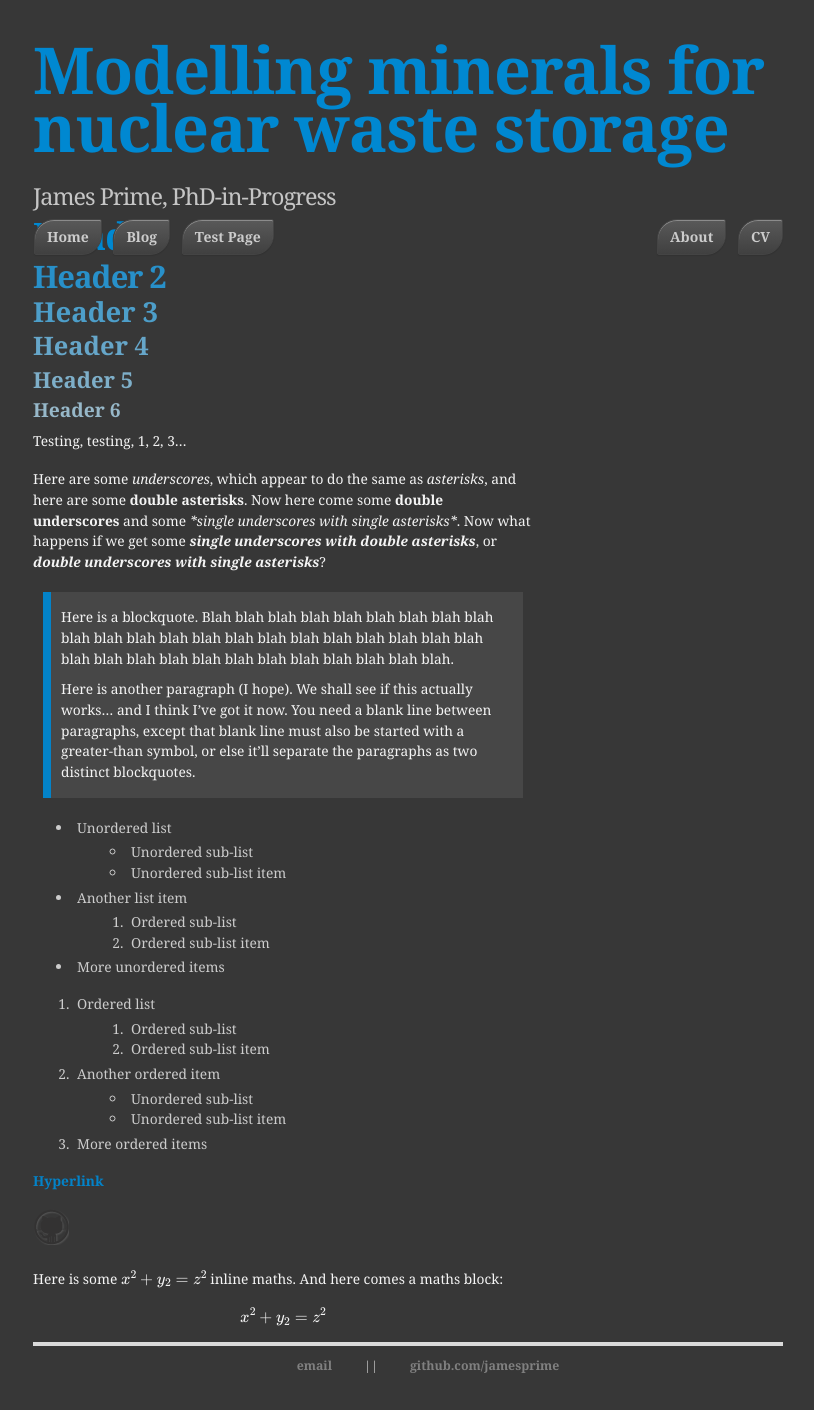
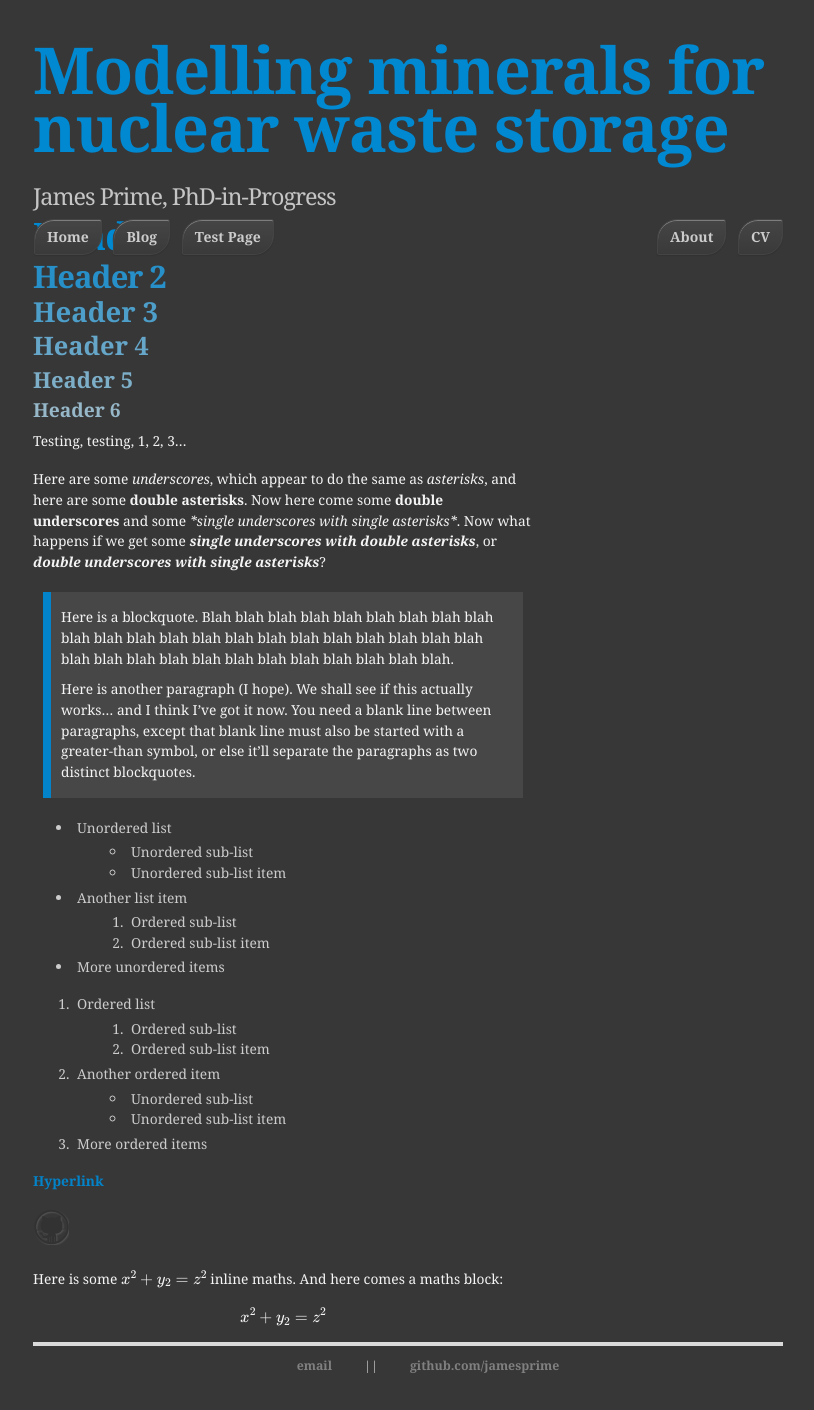
Before and after one commit to jamesprime/jamesprime.github.io, a Jekyll site: the page built from _pages/dhtest/index.md, in a window 1280 px wide. Shown: the whole page, without its empty margins (232-1046 px from the left). Built offline with Jekyll 4.4.1, drawn with Linux system fonts in a browser that asks for light colours; nearby versions of some CDN libraries; formulas are drawn with MathJax 3.

Commit message:
Updated _sass/uberduper.scss
Darkened button background colours, as a test

```diff
--- a/_sass/uberduper.scss
+++ b/_sass/uberduper.scss
@@ -244,10 +244,10 @@ div.slogan {
 
     .button {
         border: 1px solid #444;
-        background: linear-gradient(#595959, #404040);
+        background: linear-gradient(#454545, #3A3A3A);
         border-radius: 20px 2px 20px 2px;
         box-shadow: inset 0 1px 0 rgba(255, 255, 255, .3), 0 1px 1px rgba(0, 0, 0, .1);
-        background-color: #4C4C4C;
+        background-color: #3D3D3D;
         margin-left: 0;
         padding: 10px 12px;
         margin-top: 10px;
@@ -259,8 +259,8 @@ div.slogan {
         text-align: center;
 
         &:hover {
-            background: linear-gradient(#595959, #595959);
-            background-color: #404040;
+            background: linear-gradient(#454545, #454545);
+            background-color: #454545;
             color: #66a6c9;
         }
     }
```
